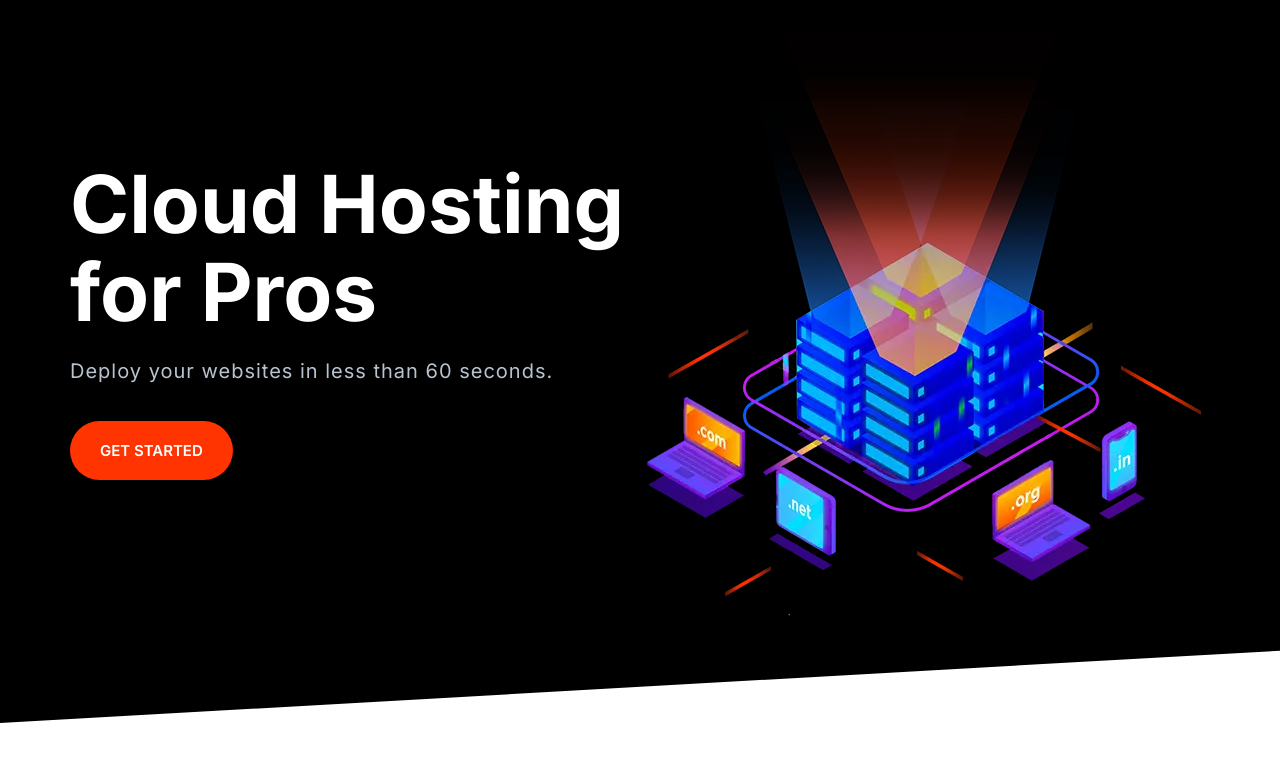
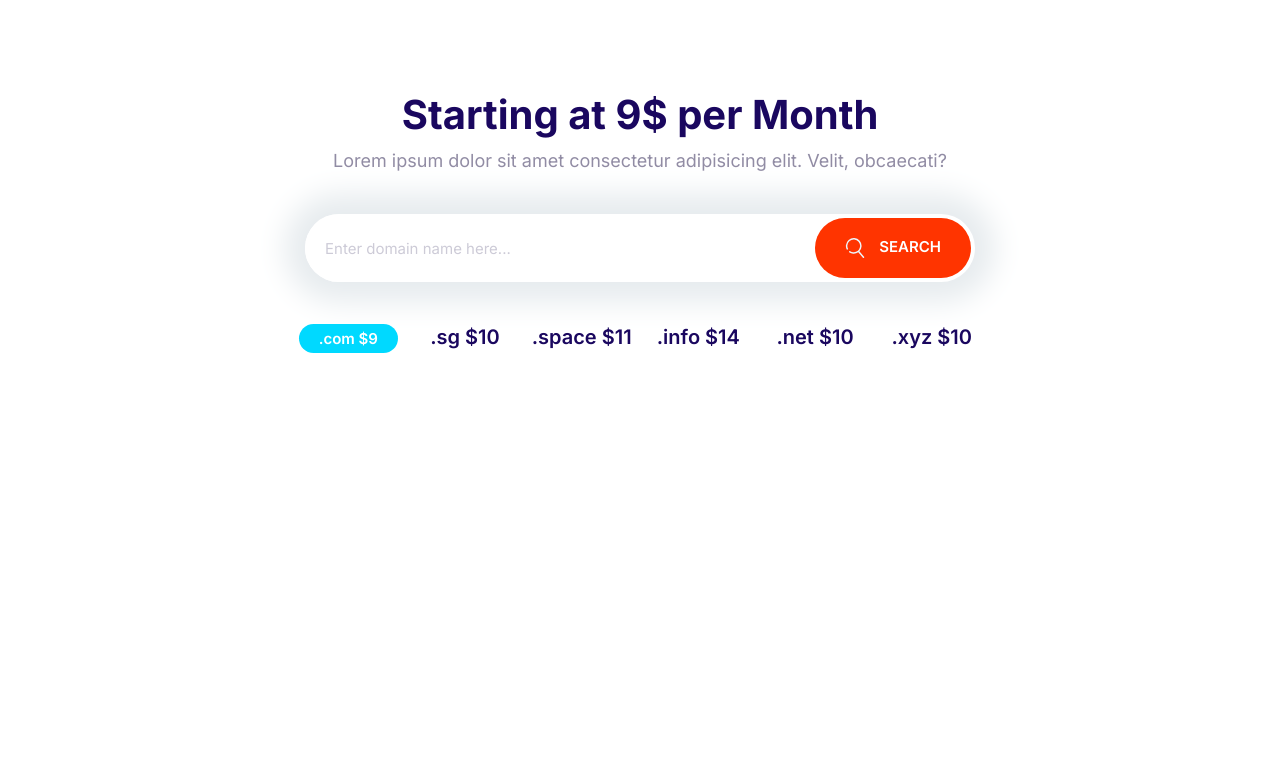
Before and after one commit to JamieNewson/mywebsitemoshify, a plain HTML site: page index.html in a window 1280 px wide. Drawn offline with Linux system fonts and the light colour scheme.

Commit message:
Build domain block component.

```diff
--- a/css/styles.css
+++ b/css/styles.css
@@ -6,7 +6,7 @@
   --color-body: #918ca4;
   --color-body-darker: #5c5577;
   --color-border: #ccc;
-  --border-radius: 30px;
+  --border-radius: 40px;
 }
 
 *,
@@ -123,7 +123,7 @@ a {
 
 @media screen and (min-width: 1024px) {
   .badge {
-    font-size: 1rem;
+    font-size: 1.5rem;
   }
 
   .badge--small {
@@ -196,13 +196,14 @@ a {
 .btn {
   border-radius: 40px;
   border: 0;
+  cursor: pointer;
   font-size: 1.8rem;
   font-weight: 600;
   margin: 1rem 0;
+  outline: 0;
   padding: 2rem 3rem;
   text-align: center;
   text-transform: uppercase;
-  cursor: pointer;
   white-space: nowrap;
 }
 
@@ -213,6 +214,13 @@ a {
 
 .btn--primary:hover {
   background: #3a8ffd;
+}
+
+.btn .icon {
+  width: 2rem;
+  height: 2rem;
+  margin-right: 1rem;
+  vertical-align: middle;
 }
 
 .btn--secondary {
@@ -283,7 +291,7 @@ a {
 .input-group .input {
   border: 0;
   flex-grow: 1;
-  padding: 1.5rem 1rem;
+  padding: 1.5rem 2rem;
 }
 
 .input-group .btn {
@@ -696,3 +704,28 @@ a {
     align-self: center;
   }
 }
+
+/* Domain Block */
+.block--domain .input-group {
+  box-shadow: 0 0 30px 20px #e6ebee;
+  border: 0;
+  margin: 4rem auto;
+  max-width: 670px;
+}
+
+.block-domain__prices {
+  display: grid;
+  grid-template-columns: repeat(3, 1fr);
+  grid-template-rows: repeat(2, 6rem);
+  font-size: 2rem;
+  font-weight: 600;
+  justify-items: center;
+  max-width: 700px;
+  margin: 0 auto;
+}
+
+@media screen and (min-width: 768px) {
+  .block-domain__prices {
+    grid-template-columns: repeat(auto-fit, minmax(10rem, 1fr));
+  }
+}
--- a/index.html
+++ b/index.html
@@ -14,27 +14,35 @@
     <link rel="stylesheet" href="css/styles.css" />
   </head>
   <body>
-    <section class="block block--dark block--skewed-left hero">
-      <div class="container grid grid--1x2">
-        <div class="hero__content block__header">
-          <h1 class="block__heading">Cloud Hosting for Pros</h1>
-          <p class="hero__tagline">
-            Deploy your websites in less than 60 seconds.
-          </p>
-          <a href="" class="btn btn--accent btn--stretch">Get Started</a>
-        </div>
-        <picture>
-          <source
-            type="image/webp"
-            srcset="images/banner.webp 1x, images/banner@2x.webp 2x"
-          />
-          <source
-            type="image/png"
-            srcset="images/banner.png 1x, images/banner@2x.png 2x"
-          />
-          <img class="hero__image" src="images/banner.png" alt="" />
-        </picture>
+    <section class="block container block--domain">
+      <header class="block__header">
+        <h2>Starting at 9$ per Month</h2>
+        <p>
+          Lorem ipsum dolor sit amet consectetur adipisicing elit. Velit,
+          obcaecati?
+        </p>
+      </header>
+      <div class="input-group">
+        <input
+          class="input"
+          type="text"
+          placeholder="Enter domain name here..."
+        />
+        <button class="btn btn--accent">
+          <svg class="icon icon--white">
+            <use xlink:href="images/sprite.svg#search"></use>
+          </svg>
+          Search
+        </button>
       </div>
+      <ul class="list block-domain__prices">
+        <li><span class="badge badge--secondary">.com $9</span></li>
+        <li>.sg $10</li>
+        <li>.space $11</li>
+        <li>.info $14</li>
+        <li>.net $10</li>
+        <li>.xyz $10</li>
+      </ul>
     </section>
     <script src="js/main.js"></script>
   </body>
```
Also changed, not shown: components/domainBlock.html (added, +25 -0 lines).
